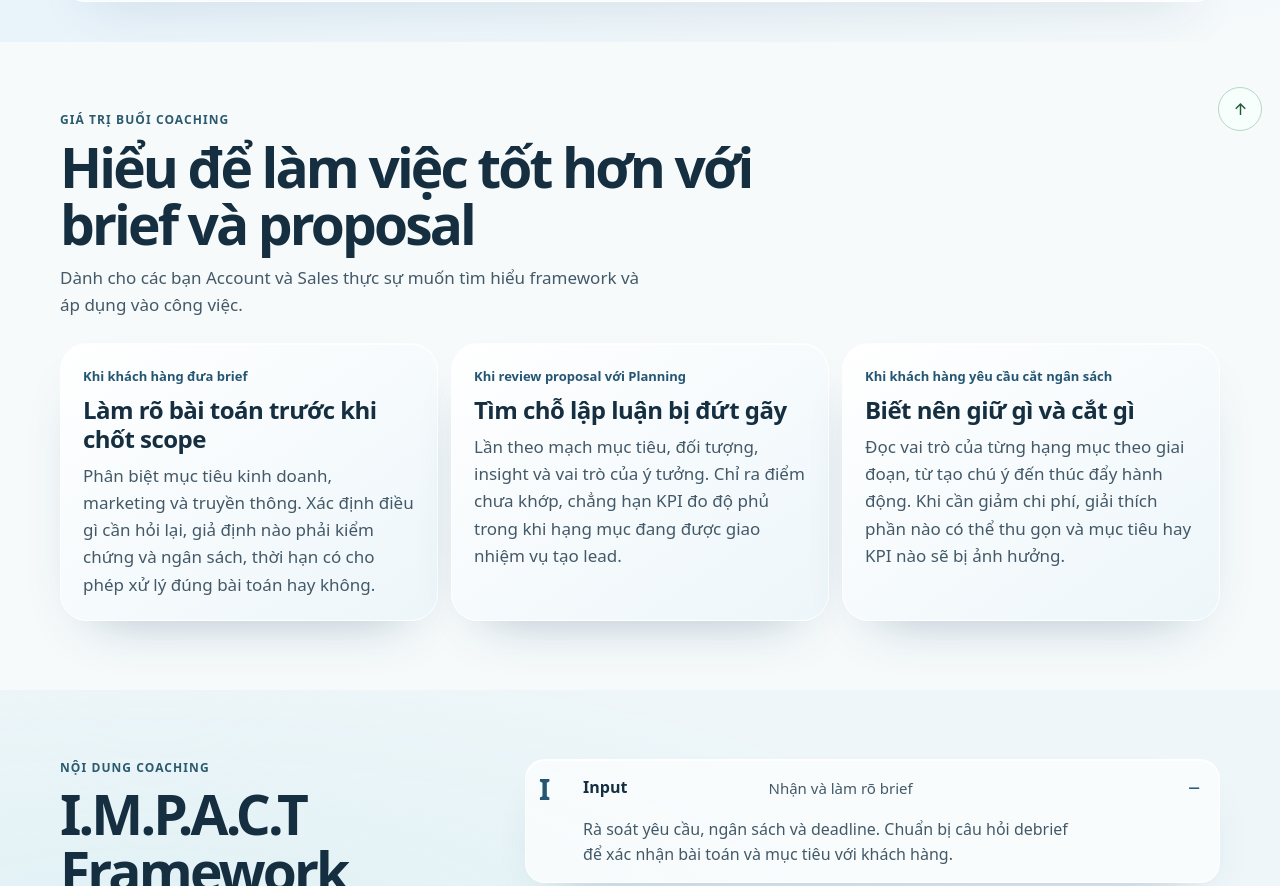
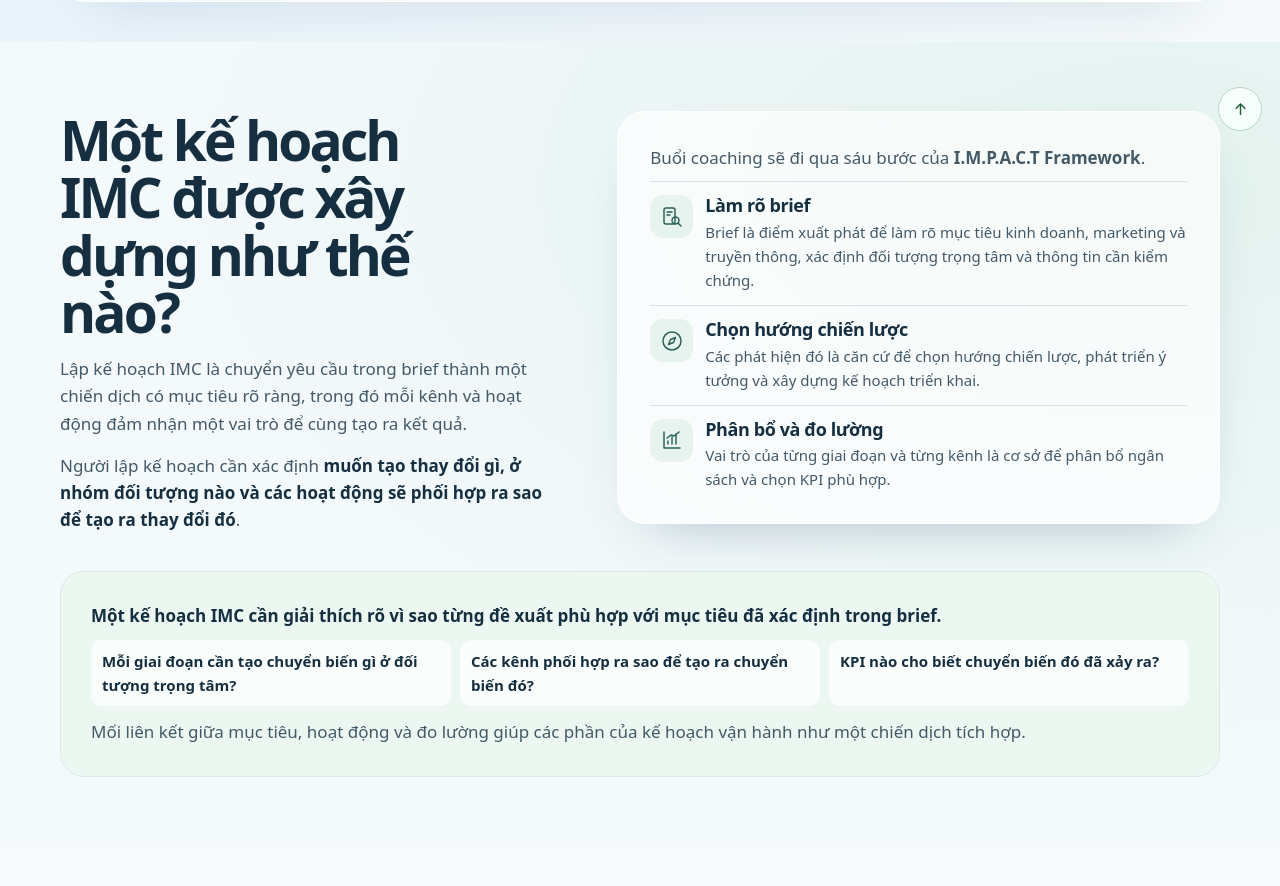
Before and after one commit to admex-agency/coaching, a plain HTML site: page imcframework/index.html in a window 1280 px wide. Shown: the part 651-1537 px from the top of the page. Drawn offline with Linux system fonts and the light colour scheme; a web font is replaced by a local one.

Commit message:
Update index.html

```diff
--- a/imcframework/index.html
+++ b/imcframework/index.html
@@ -245,6 +245,33 @@ nav a:last-child{background:#e2f4e9;color:#205a37}
 .foot strong{display:block;margin-top:4px}
 @media(max-width:830px){.register .register-layout{grid-template-columns:1fr}.register-info .facts-list div{min-height:0}.coach-layout{width:calc(100% - 38px)}.foot>.wrap{grid-template-columns:1fr}}
 @media(max-width:540px){.coach-layout{grid-template-columns:1fr}.coach-copy{padding:26px}.coach-image{max-width:none;min-height:310px;border-top:1px solid #ffffffbe}}
+
+.imc-overview{background:radial-gradient(ellipse at 90% 18%,#e3f2ee,transparent 62%),#f4f9fc}
+.imc-overview-grid{display:grid;grid-template-columns:minmax(0,.9fr) minmax(0,1.1fr);gap:clamp(24px,5vw,68px);align-items:start}
+.imc-overview-intro h2{max-width:13ch}
+.imc-overview-intro p{color:var(--sub);margin-top:15px}
+.imc-overview-intro strong{color:var(--ink)}
+.imc-overview-flow{padding:clamp(16px,2.9vw,32px);border:1px solid #fff;border-radius:28px;background:var(--glass);box-shadow:var(--shadow)}
+.imc-flow-lead{margin:0 0 10px;color:var(--sub)}
+.imc-flow-item{display:grid;grid-template-columns:43px minmax(0,1fr);gap:12px;align-items:start;border-top:1px solid #d5e3e8;padding:13px 0}
+.imc-flow-item:last-child{padding-bottom:0}
+.imc-flow-item h3{font-size:18px;margin:0 0 3px}
+.imc-flow-item p{font-size:15px;color:var(--sub);margin:0}
+.imc-flow-icon{width:43px;height:43px;display:grid;place-items:center;border-radius:13px;background:#e6f3ee;color:#285f54}
+.imc-flow-icon svg{width:24px;height:24px;fill:none;stroke:currentColor;stroke-width:1.45;stroke-linecap:round;stroke-linejoin:round}
+.imc-icon-motion{transform-box:fill-box;transform-origin:center}
+.section-enter .imc-icon-motion{animation:imc-icon-reveal .72s ease-out both}
+.section-enter .imc-flow-item:nth-of-type(2) .imc-icon-motion{animation-delay:.16s}
+.section-enter .imc-flow-item:nth-of-type(3) .imc-icon-motion{animation-delay:.32s}
+@keyframes imc-icon-reveal{0%{transform:translateY(3px) scale(.86);opacity:.5}65%{transform:translateY(-2px) scale(1.06)}100%{transform:none;opacity:1}}
+.imc-overview-check{margin-top:clamp(21px,4vw,38px);padding:clamp(16px,2.8vw,30px);border-radius:24px;border:1px solid #d8e8e2;background:#edf7f2}
+.imc-overview-check p{max-width:none;margin:0;color:var(--sub)}
+.imc-overview-check .imc-check-lead{color:var(--ink)}
+.imc-check-questions{display:grid;grid-template-columns:repeat(3,minmax(0,1fr));gap:9px;margin:11px 0 12px}
+.imc-check-questions p{padding:9px 11px;border-radius:11px;background:#ffffffad;color:var(--ink);font-weight:600;font-size:15px}
+@media(max-width:830px){.imc-overview-grid{grid-template-columns:1fr}.imc-overview-intro h2{max-width:18ch}}
+@media(max-width:600px){.imc-check-questions{grid-template-columns:1fr}}
+@media(prefers-reduced-motion:reduce){.section-enter .imc-icon-motion{animation:none}}
 </style>
 </head>
 <body id="top">
@@ -257,10 +284,45 @@ nav a:last-child{background:#e2f4e9;color:#205a37}
 </div></figure></div>
 <div class="facts"><div><span class="mono">Thời gian</span><strong>16h00–18h00 · Thứ Bảy, 21.11.2026</strong></div><div><span class="mono">Địa điểm</span><strong>Trực tiếp tại Văn phòng Hà Nội</strong></div><div><span class="mono">Quy mô</span><strong>10–15 người</strong></div></div>
 </div></section>
+<section class="section imc-overview" id="tong-quan-imc" aria-labelledby="imc-overview-title">
+  <div class="wrap">
+    <div class="imc-overview-grid">
+      <div class="imc-overview-intro">
+        <h2 id="imc-overview-title">Một kế hoạch IMC được xây dựng như thế nào?</h2>
+        <p>Lập kế hoạch IMC là chuyển yêu cầu trong brief thành một chiến dịch có mục tiêu rõ ràng, trong đó mỗi kênh và hoạt động đảm nhận một vai trò để cùng tạo ra kết quả.</p>
+        <p>Người lập kế hoạch cần xác định <strong>muốn tạo thay đổi gì, ở nhóm đối tượng nào và các hoạt động sẽ phối hợp ra sao để tạo ra thay đổi đó</strong>.</p>
+      </div>
+      <div class="imc-overview-flow">
+        <p class="imc-flow-lead">Buổi coaching sẽ đi qua sáu bước của <strong>I.M.P.A.C.T Framework</strong>.</p>
+        <article class="imc-flow-item">
+          <div class="imc-flow-icon"><svg viewBox="0 0 24 24" aria-hidden="true" focusable="false"><rect x="4" y="3" width="11" height="16" rx="2"/><path d="M7 7h5M7 10h3"/><circle class="imc-icon-motion" cx="15.5" cy="15.5" r="3.5"/><path d="m18 18 3 3"/></svg></div>
+          <div><h3>Làm rõ brief</h3><p>Brief là điểm xuất phát để làm rõ mục tiêu kinh doanh, marketing và truyền thông, xác định đối tượng trọng tâm và thông tin cần kiểm chứng.</p></div>
+        </article>
+        <article class="imc-flow-item">
+          <div class="imc-flow-icon"><svg viewBox="0 0 24 24" aria-hidden="true" focusable="false"><circle cx="12" cy="12" r="9"/><path class="imc-icon-motion" d="m15.5 8.5-2 5-5 2 2-5 5-2Z"/></svg></div>
+          <div><h3>Chọn hướng chiến lược</h3><p>Các phát hiện đó là căn cứ để chọn hướng chiến lược, phát triển ý tưởng và xây dựng kế hoạch triển khai.</p></div>
+        </article>
+        <article class="imc-flow-item">
+          <div class="imc-flow-icon"><svg viewBox="0 0 24 24" aria-hidden="true" focusable="false"><path d="M4 4v16h16M8 16v-3m4 3V9m4 7V6"/><path class="imc-icon-motion" d="m7 10 4-3 3 1 5-4"/></svg></div>
+          <div><h3>Phân bổ và đo lường</h3><p>Vai trò của từng giai đoạn và từng kênh là cơ sở để phân bổ ngân sách và chọn KPI phù hợp.</p></div>
+        </article>
+      </div>
+    </div>
+    <div class="imc-overview-check">
+      <p class="imc-check-lead"><strong>Một kế hoạch IMC cần giải thích rõ vì sao từng đề xuất phù hợp với mục tiêu đã xác định trong brief.</strong></p>
+      <div class="imc-check-questions">
+        <p>Mỗi giai đoạn cần tạo chuyển biến gì ở đối tượng trọng tâm?</p>
+        <p>Các kênh phối hợp ra sao để tạo ra chuyển biến đó?</p>
+        <p>KPI nào cho biết chuyển biến đó đã xảy ra?</p>
+      </div>
+      <p>Mối liên kết giữa mục tiêu, hoạt động và đo lường giúp các phần của kế hoạch vận hành như một chiến dịch tích hợp.</p>
+    </div>
+  </div>
+</section>
 <section class="section" id="gia-tri"><div class="wrap split"><div><p class="eyebrow mono">Giá trị buổi coaching</p><h2>Hiểu để làm việc tốt hơn với brief và proposal</h2><p class="intro">Dành cho các bạn Account và Sales thực sự muốn tìm hiểu framework và áp dụng vào công việc.</p></div><div>
-<article class="benefit"><p class="benefit-context">Khi khách hàng đưa brief</p><h3>Làm rõ bài toán trước khi chốt scope</h3><p>Phân biệt mục tiêu kinh doanh, marketing và truyền thông. Xác định điều gì cần hỏi lại, giả định nào phải kiểm chứng và ngân sách, thời hạn có cho phép xử lý đúng bài toán hay không.</p></article>
+<article class="benefit"><p class="benefit-context">Khi khách hàng đưa brief</p><h3>Làm rõ bài toán trước khi chốt scope</h3><p>Chuẩn bị câu hỏi debrief để xác nhận phạm vi công việc, thông tin khách hàng cần bổ sung và những ràng buộc về ngân sách hoặc thời hạn trước khi chuyển brief cho Planning.</p></article>
 <article class="benefit"><p class="benefit-context">Khi review proposal với Planning</p><h3>Tìm chỗ lập luận bị đứt gãy</h3><p>Lần theo mạch mục tiêu, đối tượng, insight và vai trò của ý tưởng. Chỉ ra điểm chưa khớp, chẳng hạn KPI đo độ phủ trong khi hạng mục đang được giao nhiệm vụ tạo lead.</p></article>
-<article class="benefit"><p class="benefit-context">Khi khách hàng yêu cầu cắt ngân sách</p><h3>Biết nên giữ gì và cắt gì</h3><p>Đọc vai trò của từng hạng mục theo giai đoạn, từ tạo chú ý đến thúc đẩy hành động. Khi cần giảm chi phí, giải thích phần nào có thể thu gọn và mục tiêu hay KPI nào sẽ bị ảnh hưởng.</p></article>
+<article class="benefit"><p class="benefit-context">Khi khách hàng yêu cầu cắt ngân sách</p><h3>Biết nên giữ gì và cắt gì</h3><p>Đề xuất hạng mục cần giữ, có thể thu gọn hoặc lùi sang giai đoạn khác. Làm rõ với khách hàng việc cắt giảm sẽ ảnh hưởng thế nào đến kết quả kỳ vọng.</p></article>
 </div></div></section>
 <section class="section framework" id="framework"><div class="wrap"><div class="head"><p class="eyebrow mono">Nội dung coaching</p><h2>I.M.P.A.C.T Framework</h2><p class="intro">Khung tư duy và quy trình lập kế hoạch IMC qua sáu bước.</p></div>
 <div class="accordion">
@@ -293,7 +355,7 @@ nav a:last-child{background:#e2f4e9;color:#205a37}
 </dl></div>
 <div class="coach-image"><img src="coach-oscar-tran.webp" alt="Chân dung Trần Hùng Cường" width="592" height="1060" loading="lazy"></div>
 </div></section>
-<section class="register" id="dang-ky"><div class="wrap register-layout"><div class="register-info"><h2>Đăng ký tham dự</h2><dl class="facts-list"><div><dt>Thời gian</dt><dd>16h00–18h00, thứ Bảy, 21.11.2026<small>Khung giờ cố định. Vui lòng sắp xếp tham dự trọn buổi.</small></dd></div><div><dt>Địa điểm</dt><dd>Trực tiếp tại Văn phòng Hà Nội<small>Phòng họp sẽ được thông báo sau.</small></dd></div><div><dt>Số lượng</dt><dd>10–15 người, gồm 3 thành viên admeX Team<small>Ưu tiên đăng ký sớm.</small></dd></div></dl></div>
+<section class="register" id="dang-ky"><div class="wrap register-layout"><div class="register-info"><h2>Đăng ký tham dự</h2><dl class="facts-list"><div><dt>Thời gian</dt><dd>16h00–18h00, thứ Bảy, 21.11.2026<small>Khung giờ cố định. Vui lòng sắp xếp tham dự trọn buổi.</small></dd></div><div><dt>Địa điểm</dt><dd>Trực tiếp tại Văn phòng Hà Nội<small>Phòng họp sẽ được thông báo sau.</small></dd></div><div><dt>Số lượng</dt><dd>10–15 người, gồm 3 thành viên admeX<small>Ưu tiên đăng ký sớm.</small></dd></div></dl></div>
 <div class="register-form"><form class="signup" id="coaching-signup" method="post" target="registration-response" data-endpoint="https://script.google.com/macros/s/AKfycbzzl44L5O-bCWiA4WYowlnZMhprVc9gNutDUM4GAOc_CC33e00f2NV2NXvx-sFKv7P14g/exec">
 <label>Họ và Tên<input name="fullName" autocomplete="name" required maxlength="150"></label>
 <label>MNS<input name="employeeId" autocomplete="off" required maxlength="50"></label>
```
